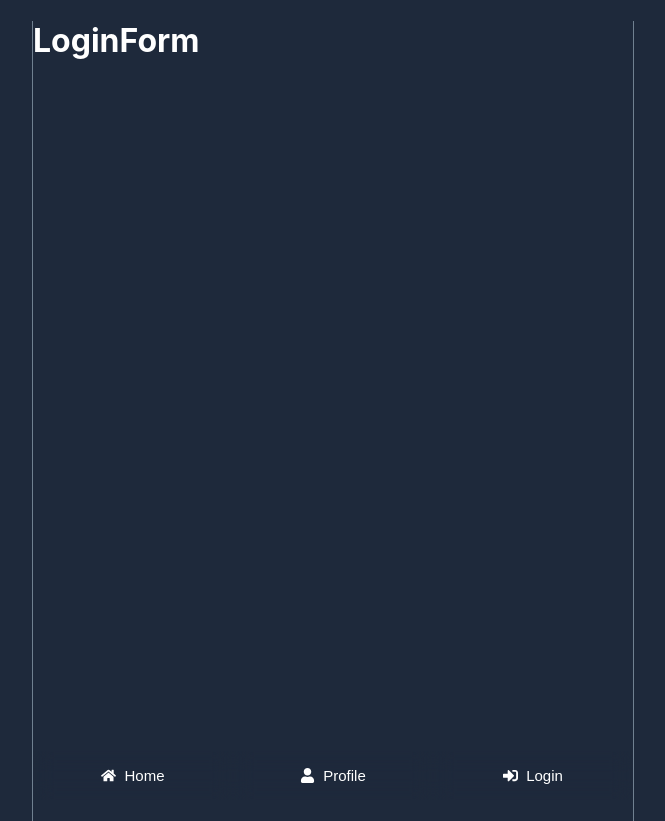
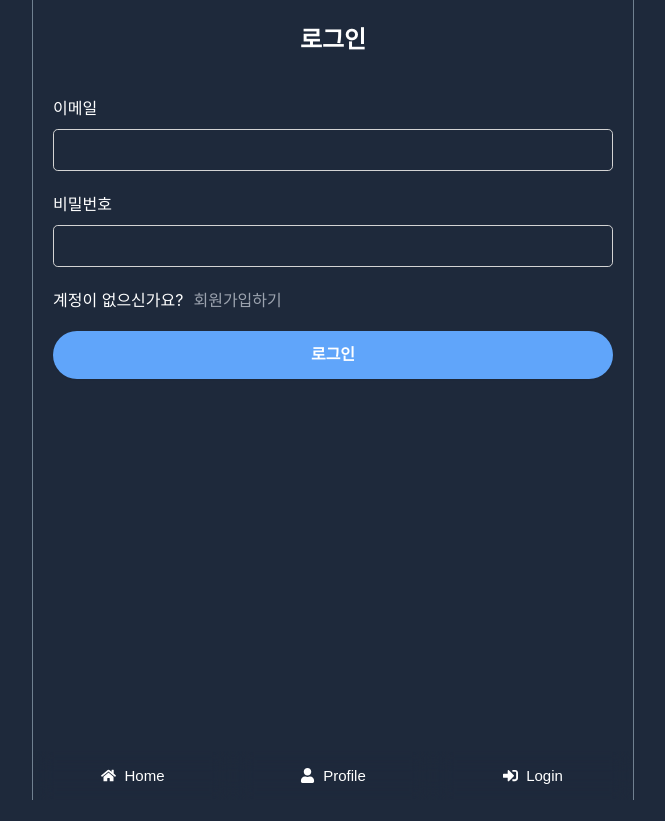
Before and after one commit to Huwiinn/react-twitter, a React (Create React App) app: page /users/login in a window 1280 px wide. Shown: the whole page, without its empty margins (307-972 px from the left). After the commit the page ends 800 px from the top, so only its background shows below. Built offline with nearby package versions, Linux system fonts and the light colour scheme; no server answers.

Commit message:
Feat : 로그인, 로그아웃

```diff
--- a/src/App.tsx
+++ b/src/App.tsx
@@ -24,7 +24,12 @@ function App() {
 
   return (
     <Layout>
-      <ToastContainer />
+      <ToastContainer
+        theme="dark"
+        autoClose={1000}
+        hideProgressBar
+        newestOnTop
+      />
       {init ? <Router isAuth={isAuth} /> : <Loader />}
     </Layout>
   );
--- a/src/components/FooterMenu.tsx
+++ b/src/components/FooterMenu.tsx
@@ -2,11 +2,25 @@ import { useNavigate } from "react-router-dom";
 import { FaHome, FaUser, FaSignOutAlt, FaSignInAlt } from "react-icons/fa";
 import AuthContext from "context/AuthContext";
 import { useContext } from "react";
+import { getAuth, signOut } from "firebase/auth";
+import { app } from "firebaseApp";
+import { toast } from "react-toastify";
 
 const FooterMenu = () => {
   const navigate = useNavigate();
   const { user } = useContext(AuthContext);
   console.log("user : ", user);
+
+  const handleLogout = async () => {
+    const auth = getAuth(app);
+    navigate("/");
+    toast.success("로그아웃 되었습니다.");
+    try {
+      await signOut(auth);
+    } catch (error) {
+      toast.error("로그아웃 실패했습니다.");
+    }
+  };
 
   return (
     <div className="footer">
@@ -34,7 +48,7 @@ const FooterMenu = () => {
           <button
             type="button"
             aria-label="Logout Button"
-            onClick={() => navigate("/")}>
+            onClick={handleLogout}>
             <FaSignOutAlt /> Logout
           </button>
         )}
--- a/src/components/users/LoginForm.tsx
+++ b/src/components/users/LoginForm.tsx
@@ -1,5 +1,104 @@
+import { Link, useNavigate } from "react-router-dom";
+import { useState } from "react";
+import { getAuth, signInWithEmailAndPassword } from "firebase/auth";
+import { app } from "firebaseApp"; // import 경로 확인 잘하기
+import { toast } from "react-toastify";
+
 const LoginForm = () => {
-  return <h1>LoginForm</h1>;
+  const [isError, setIsError] = useState<string | null>(null);
+  const [isEmail, setIsEmail] = useState<string>("");
+  const [isPassword, setIsPassword] = useState<string>("");
+
+  const navigate = useNavigate();
+
+  const onSubmit = async (e: any) => {
+    e.preventDefault();
+    try {
+      const auth = getAuth(app);
+      await signInWithEmailAndPassword(auth, isEmail, isPassword);
+      navigate("/");
+      toast.success("로그인 되었습니다.");
+    } catch (error: any) {
+      toast.error(error?.code);
+    }
+  };
+
+  const onChange = (e: React.ChangeEvent<HTMLInputElement>) => {
+    const {
+      target: { name, value },
+    } = e;
+
+    if (name === "email") {
+      setIsEmail(value);
+
+      const validRegex = /^[\w-\.]+@([\w-]+\.)+[\w-]{2,4}$/;
+
+      if (!value?.match(validRegex)) {
+        setIsError("이메일 형식이 올바르지 않습니다.");
+      } else {
+        setIsError(null);
+      }
+    }
+
+    if (name === "password") {
+      setIsPassword(value);
+
+      if (value?.length < 8) {
+        setIsError("비밀번호는 8자리 이상이어야 합니다.");
+      } else {
+        setIsError(null);
+      }
+    }
+  };
+
+  return (
+    <form className="form form--lg" onSubmit={onSubmit}>
+      <div className="form__title">로그인</div>
+      <div className="form__block">
+        <label htmlFor="email">이메일</label>
+        <input
+          type="text"
+          name="email"
+          id="email"
+          value={isEmail}
+          onChange={onChange}
+          required
+        />
+      </div>
+      <div className="form__block">
+        <label htmlFor="password">비밀번호</label>
+        <input
+          type="password"
+          name="password"
+          id="password"
+          value={isPassword}
+          onChange={onChange}
+          required
+        />
+      </div>
+
+      {isError && isError.length > 0 && (
+        <div className="form__block">
+          <div className="form__error">{isError}</div>
+        </div>
+      )}
+
+      <div className="form__block">
+        계정이 없으신가요?
+        <Link to="/users/signup" className="form__link">
+          회원가입하기
+        </Link>
+      </div>
+      <div className="form__block">
+        <button
+          type="submit"
+          className="form__btn--submit"
+          disabled={(isError?.length as number) > 0}>
+          로그인
+        </button>
+      </div>
+    </form>
+  );
 };
 
 export default LoginForm;
```
Also changed, not shown: Note/240923.md (added, +1 -0 lines).
